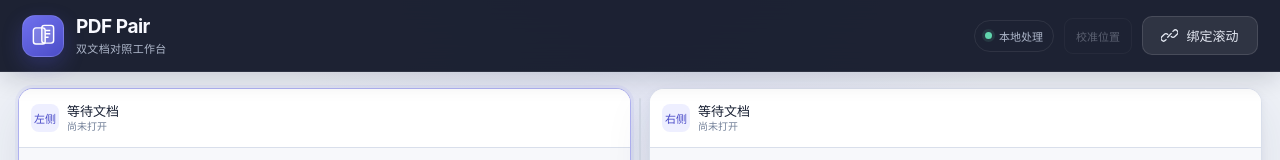
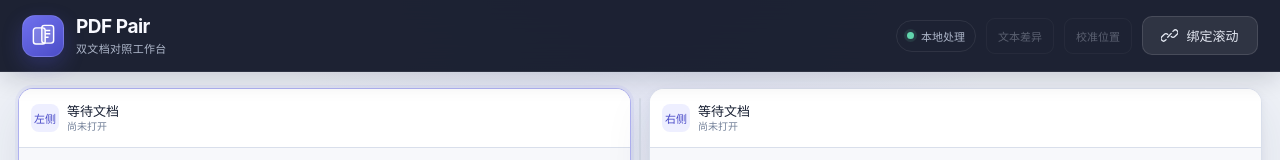
Before and after one commit to satopikac/pdf-pair, a React (Vite) app: page / in a window 1280 px wide. Shown: the top 160 px of the page. Built offline with nearby package versions, Linux system fonts and the light colour scheme.

Commit message:
feat: add page text difference view

```diff
--- a/src/App.tsx
+++ b/src/App.tsx
@@ -3,6 +3,8 @@ import type { CSSProperties, KeyboardEvent, PointerEvent } from "react";
 import { DocumentPane, type PaneSide } from "./components/DocumentPane";
 import { mapScrollProgress } from "./domain/sync";
 import { pdfLoader, type PdfLoader } from "./pdf/pdfLoader";
+import type { PdfDocument } from "./pdf/pdfLoader";
+import { comparePdfDocuments, type PdfPageDiff } from "./pdf/textDiff";
 import {
   tauriPdfFileGateway,
   type PdfFileGateway,
@@ -62,6 +64,9 @@ export function App({
     left: false,
     right: false,
   });
+  const [diffOpen, setDiffOpen] = useState(false);
+  const [isComparing, setIsComparing] = useState(false);
+  const [pageDiffs, setPageDiffs] = useState<PdfPageDiff[]>([]);
   const [activeSide, setActiveSide] = useState<PaneSide>("left");
   const activeSideRef = useRef<PaneSide>("left");
   const suppressedSideRef = useRef<PaneSide | null>(null);
@@ -70,6 +75,10 @@ export function App({
     right: null,
   });
   const isResizingRef = useRef(false);
+  const documentsRef = useRef<Record<PaneSide, PdfDocument | null>>({
+    left: null,
+    right: null,
+  });
 
   const registerPane = useCallback((side: PaneSide, element: HTMLDivElement | null) => {
     panesRef.current[side] = element;
@@ -80,6 +89,14 @@ export function App({
       current[side] === available ? current : { ...current, [side]: available },
     );
   }, []);
+
+  const handleDocumentChange = useCallback(
+    (side: PaneSide, document: PdfDocument | null) => {
+      documentsRef.current[side] = document;
+      updatePaneAvailability(side, Boolean(document));
+    },
+    [updatePaneAvailability],
+  );
 
   const markActive = useCallback((side: PaneSide) => {
     activeSideRef.current = side;
@@ -209,6 +226,19 @@ export function App({
     setScrollAnchor(null);
   }
 
+  async function openTextDiff() {
+    const left = documentsRef.current.left;
+    const right = documentsRef.current.right;
+    if (!left || !right) return;
+    setDiffOpen(true);
+    setIsComparing(true);
+    try {
+      setPageDiffs(await comparePdfDocuments(left, right));
+    } finally {
+      setIsComparing(false);
+    }
+  }
+
   function handleDividerPointerDown(event: PointerEvent<HTMLDivElement>) {
     isResizingRef.current = true;
     event.currentTarget.setPointerCapture(event.pointerId);
@@ -267,6 +297,14 @@ export function App({
           </span>
           <button
             type="button"
+            className="anchor-button"
+            disabled={!availablePanes.left || !availablePanes.right || isComparing}
+            onClick={() => void openTextDiff()}
+          >
+            {isComparing ? "比较中…" : "文本差异"}
+          </button>
+          <button
+            type="button"
             className={scrollAnchor ? "anchor-button anchor-button--active" : "anchor-button"}
             disabled={!availablePanes.left || !availablePanes.right}
             onClick={setCurrentPositionsAsAnchor}
@@ -311,6 +349,7 @@ export function App({
           initialSession={initialSession.panes.left}
           onStateChange={updatePaneState}
           onAvailabilityChange={updatePaneAvailability}
+          onDocumentChange={handleDocumentChange}
           onScrollContainer={registerPane}
           onScroll={handleScroll}
           onInteraction={markActive}
@@ -343,11 +382,68 @@ export function App({
           initialSession={initialSession.panes.right}
           onStateChange={updatePaneState}
           onAvailabilityChange={updatePaneAvailability}
+          onDocumentChange={handleDocumentChange}
           onScrollContainer={registerPane}
           onScroll={handleScroll}
           onInteraction={markActive}
         />
       </div>
+
+      {diffOpen ? (
+        <div className="diff-overlay" role="dialog" aria-modal="true" aria-label="文本差异">
+          <section className="diff-dialog">
+            <header className="diff-dialog__header">
+              <div>
+                <p className="eyebrow">TEXT DIFFERENCE</p>
+                <h2>文本差异</h2>
+              </div>
+              <button
+                type="button"
+                className="clear-anchor-button"
+                aria-label="关闭文本差异"
+                onClick={() => setDiffOpen(false)}
+              >
+                ×
+              </button>
+            </header>
+            {isComparing ? (
+              <div className="diff-empty">正在提取两份 PDF 的文字…</div>
+            ) : pageDiffs.length === 0 ? (
+              <div className="diff-empty">没有发现文字差异。</div>
+            ) : (
+              <div className="diff-pages">
+                {pageDiffs.map((page) => (
+                  <article className="diff-page" key={page.pageNumber}>
+                    <h3>第 {page.pageNumber} 页</h3>
+                    <div className="diff-columns">
+                      <div>
+                        <span className="diff-column-label">左侧</span>
+                        <p>{page.operations.map((operation, index) =>
+                          operation.kind === "added" ? null : (
+                            <span className={operation.kind === "removed" ? "diff-removed" : ""} key={index}>
+                              {operation.text}
+                            </span>
+                          ),
+                        )}</p>
+                      </div>
+                      <div>
+                        <span className="diff-column-label">右侧</span>
+                        <p>{page.operations.map((operation, index) =>
+                          operation.kind === "removed" ? null : (
+                            <span className={operation.kind === "added" ? "diff-added" : ""} key={index}>
+                              {operation.text}
+                            </span>
+                          ),
+                        )}</p>
+                      </div>
+                    </div>
+                  </article>
+                ))}
+              </div>
+            )}
+          </section>
+        </div>
+      ) : null}
 
       <footer className="status-bar">
         <span>
--- a/src/components/DocumentPane.tsx
+++ b/src/components/DocumentPane.tsx
@@ -15,6 +15,7 @@ export interface DocumentPaneProps {
   fileGateway?: PdfFileGateway;
   initialSession?: PaneSession;
   onStateChange?: (side: PaneSide, changes: Partial<PaneSession>) => void;
+  onDocumentChange?: (side: PaneSide, document: PdfDocument | null) => void;
   onAvailabilityChange?: (side: PaneSide, available: boolean) => void;
   onScrollContainer?: (side: PaneSide, element: HTMLDivElement | null) => void;
   onScroll?: (side: PaneSide, element: HTMLDivElement) => void;
@@ -52,6 +53,7 @@ export function DocumentPane({
   fileGateway,
   initialSession,
   onStateChange,
+  onDocumentChange,
   onAvailabilityChange,
   onScrollContainer,
   onScroll,
@@ -80,8 +82,9 @@ export function DocumentPane({
   useEffect(() => {
     return () => {
       void documentRef.current?.destroy();
+      onDocumentChange?.(side, null);
     };
-  }, []);
+  }, [onDocumentChange, side]);
 
   useEffect(() => {
     onAvailabilityChange?.(side, Boolean(loaded));
@@ -122,6 +125,7 @@ export function DocumentPane({
       const previousDocument = documentRef.current;
 
       documentRef.current = nextDocument;
+      onDocumentChange?.(side, nextDocument);
       const nextScale = restore ? (initialSession?.scale ?? 1) : 1;
       setLoaded({ fileName: file.name, filePath, document: nextDocument });
       setScale(nextScale);
--- /dev/null
+++ b/src/pdf/textDiff.ts
@@ -0,0 +1,90 @@
+import type { TextItem } from "pdfjs-dist/types/src/display/api";
+import type { PdfDocument } from "./pdfLoader";
+
+export interface DiffOperation {
+  kind: "equal" | "added" | "removed";
+  text: string;
+}
+
+export interface PdfPageDiff {
+  pageNumber: number;
+  leftText: string;
+  rightText: string;
+  operations: DiffOperation[];
+}
+
+function tokenize(text: string) {
+  return text.match(/\S+\s*/g) ?? [];
+}
+
+export function diffText(leftText: string, rightText: string): DiffOperation[] {
+  const left = tokenize(leftText);
+  const right = tokenize(rightText);
+  const table = Array.from({ length: left.length + 1 }, () =>
+    Array<number>(right.length + 1).fill(0),
+  );
+
+  for (let leftIndex = left.length - 1; leftIndex >= 0; leftIndex -= 1) {
+    for (let rightIndex = right.length - 1; rightIndex >= 0; rightIndex -= 1) {
+      table[leftIndex]![rightIndex] = left[leftIndex] === right[rightIndex]
+        ? table[leftIndex + 1]![rightIndex + 1]! + 1
+        : Math.max(table[leftIndex + 1]![rightIndex]!, table[leftIndex]![rightIndex + 1]!);
+    }
+  }
+
+  const operations: DiffOperation[] = [];
+  const append = (kind: DiffOperation["kind"], text: string) => {
+    if (!text) return;
+    const last = operations.at(-1);
+    if (last?.kind === kind) last.text += text;
+    else operations.push({ kind, text });
+  };
+
+  let leftIndex = 0;
+  let rightIndex = 0;
+  while (leftIndex < left.length || rightIndex < right.length) {
+    if (left[leftIndex] === right[rightIndex]) {
+      append("equal", left[leftIndex] ?? "");
+      leftIndex += 1;
+      rightIndex += 1;
+    } else if (
+      rightIndex < right.length &&
+      (leftIndex === left.length || table[leftIndex]![rightIndex + 1]! > table[leftIndex + 1]![rightIndex]!)
+    ) {
+      append("added", right[rightIndex]!);
+      rightIndex += 1;
+    } else {
+      append("removed", left[leftIndex]!);
+      leftIndex += 1;
+    }
+  }
+  return operations;
+}
+
+async function getPageText(document: PdfDocument, pageNumber: number) {
+  const page = await document.getPage(pageNumber);
+  const content = await page.getTextContent();
+  return content.items
+    .filter((item): item is TextItem => "str" in item)
+    .map((item) => item.str)
+    .join(" ");
+}
+
+export async function comparePdfDocuments(
+  leftDocument: PdfDocument,
+  rightDocument: PdfDocument,
+): Promise<PdfPageDiff[]> {
+  const pageCount = Math.max(leftDocument.numPages, rightDocument.numPages);
+  const pages: PdfPageDiff[] = [];
+  for (let pageNumber = 1; pageNumber <= pageCount; pageNumber += 1) {
+    const [leftText, rightText] = await Promise.all([
+      pageNumber <= leftDocument.numPages ? getPageText(leftDocument, pageNumber) : Promise.resolve(""),
+      pageNumber <= rightDocument.numPages ? getPageText(rightDocument, pageNumber) : Promise.resolve(""),
+    ]);
+    const operations = diffText(leftText, rightText);
+    if (operations.some((operation) => operation.kind !== "equal")) {
+      pages.push({ pageNumber, leftText, rightText, operations });
+    }
+  }
+  return pages;
+}
```
Also changed, not shown: src/styles.css (+51 -0 lines), .scratch/text-diff/issues/01-page-text-diff.md (added), .scratch/text-diff/spec.md (added), 2 other files (tests, documents, lock files or other folders).
